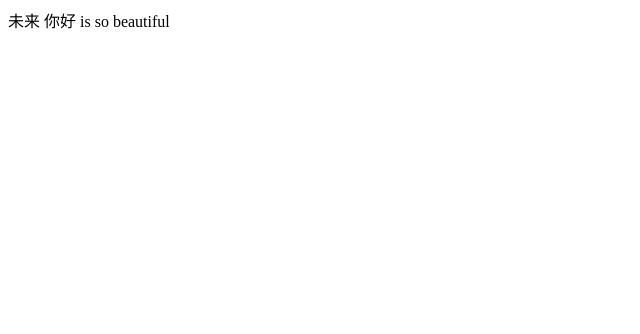
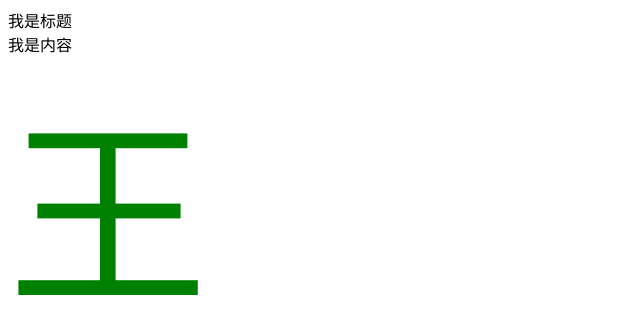
Before and after one commit to w615/learnReact, a React (Create React App) app: page / in a window 1280 px wide. Shown: the top 334 px of the page, without its empty margins (0-640 px from the left). Built offline with nearby package versions, Linux system fonts and the light colour scheme.

Commit message:
learn css in react

```diff
--- a/src/App.js
+++ b/src/App.js
@@ -3,7 +3,7 @@ import React from 'react'
 class App extends React.Component {
   render() {
     return (
-       <div>hellow,future,<h1>叶小婷</h1></div>
+       <div>hellow,future,<h1>girls</h1></div>
     )
   }
   // constructor()
--- /dev/null
+++ b/src/clsaaStyle.js
@@ -0,0 +1,16 @@
+import React,{Component} from 'react'
+import './style.css'
+// 动态添加css
+const styles = {
+  color:'red',
+  fontSize:'100px'
+}
+class ClassStyle extends Component {
+  render () {
+    return (
+      // <div style = { {fontSize: '50px'} ,styles}>王</div>
+      <div className={'font'}>王</div>
+    )
+  }
+}
+export default ClassStyle
--- a/src/index.js
+++ b/src/index.js
@@ -1,5 +1,7 @@
 import React from 'react'
 import ReactDOM  from 'react-dom'
+
+import ClassCss from './clsaaStyle'
 // import App from './app'
 // const app =<div>nihao </div>
 // 函数式组件
@@ -7,19 +9,39 @@ import ReactDOM  from 'react-dom'
 //   return  <div><h1>叶小婷{props.title}</h1> </div>
 // }
 // 类组件
-class App extends React.Component {
+// class App extends React.Component {
+//   render() {
+//     return (
+//       <div> 未来 你好 {this.props.title}</div>
+//     )
+//   }
+// }
+
+class Title extends React.Component {
   render() {
     return (
-      <div> 未来 你好 {this.props.title}</div>
+      <div>我是标题</div>
     )
   }
 }
 
+class Article extends React.Component {
+  render() {
+    return (
+      <div>我是内容</div>
+    )
+  }
+}
 // const app = new App()      app.render()
 ReactDOM.render(
   // <div>hellow</div>,
   // app(' is beautiful'),
-  <App title=' is so beautiful'></App>,
+  // <App title=' is so beautiful'></App>,
   // <App/>,
+  <>
+  <Title></Title>
+  <Article></Article>
+  <ClassCss></ClassCss>
+  </>,
   document.querySelector('#root')
 )
--- /dev/null
+++ b/src/style.css
@@ -0,0 +1,4 @@
+div.font{
+  font-size: 200px;
+  color:green;
+}
```
